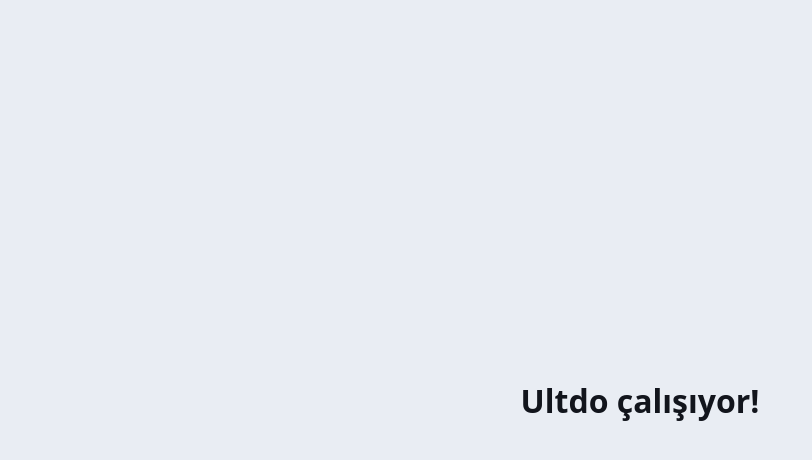
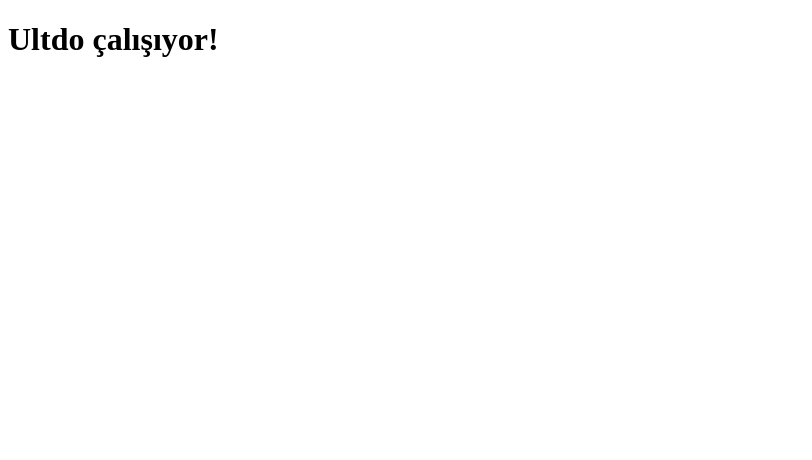
Before and after one commit to muhammedmiracozkan06-pixel/test-ultdo, a plain HTML site: page index.html in a window 1280 px wide. Shown: the whole page, without its empty margins (0-812 px from the left). Drawn offline with Linux system fonts and the light colour scheme.

Commit message:
Update index.html

```diff
--- a/index.html
+++ b/index.html
@@ -4,9 +4,6 @@
   <meta charset="utf-8">
   <meta name="viewport" content="width=device-width, initial-scale=1">
   <title>Ultdo test</title>
-  <style>
-    body { font-family: system-ui, sans-serif; display: grid; place-items: center; min-height: 100vh; margin: 0; background: #e9edf3; color: #12151c; }
-  </style>
 </head>
 <body>
   <h1>Ultdo çalışıyor!</h1>
```
